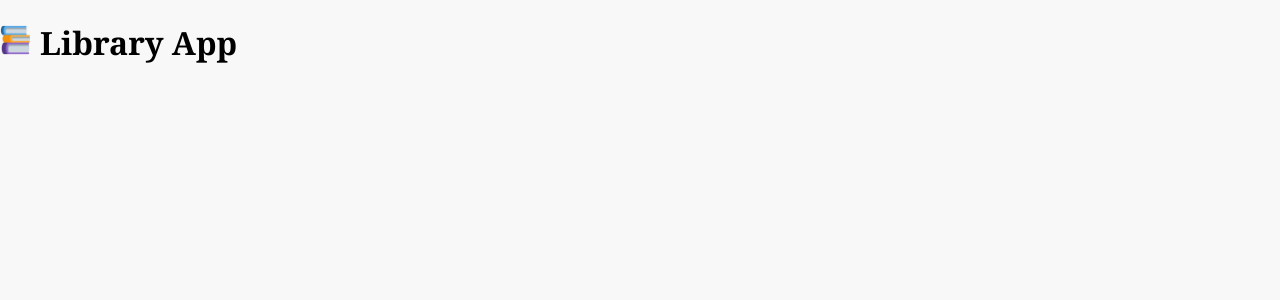
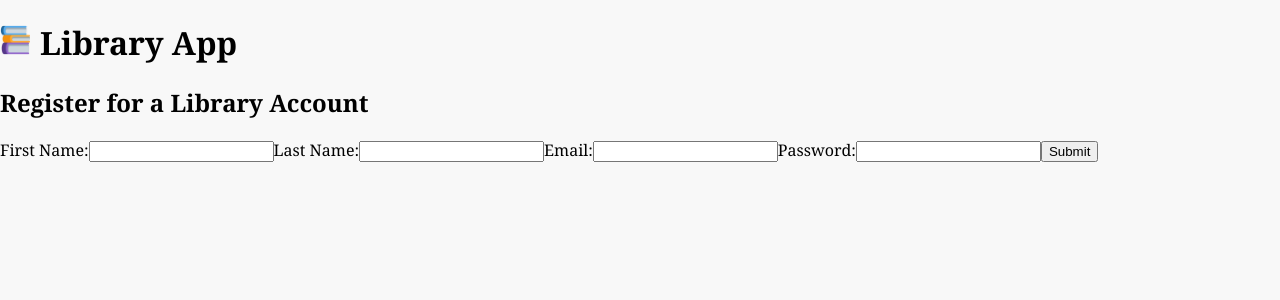
Before and after one commit to LauraMFerrisNY/BookBuddy, a React (Vite) app: page /register in a window 1280 px wide. Shown: the top 300 px of the page. Built offline with nearby package versions, Linux system fonts and the light colour scheme.

Commit message:
Added Registration Form

```diff
--- a/src/App.jsx
+++ b/src/App.jsx
@@ -25,14 +25,14 @@ function App() {
         <p>Don't forget to set up React Router to navigate between the different views of your single page application!</p>
         */}
 
-        <Navigations />
+        <Navigations token={token}/>
       </div>
       <div className='mainSection'>
         <Routes>
           <Route path='/books' element={<Books />} />
           <Route path='/books/:id' element={<SingleBook />} />
           <Route path='/login' element={<Login />} />
-          <Route path='/register' element={<Register />} />
+          <Route path='/register' element={<Register setToken={setToken}/>} />
           <Route path='/account' element={<Account />} />
         </Routes>
       </div>
--- a/src/components/Books.jsx
+++ b/src/components/Books.jsx
@@ -1,6 +1,11 @@
 /* TODO - add your code to create a functional React component that displays all of the available books in the library's catalog. Fetch the book data from the provided API. Users should be able to click on an individual book to navigate to the SingleBook component and view its details. */
+import { useState, useEffect } from "react"
 
 function Books() {
 
+  return (
+    <>
+    </>
+  )
 }
 export default Books
--- a/src/components/Register.jsx
+++ b/src/components/Register.jsx
@@ -1,5 +1,79 @@
 /* TODO - add your code to create a functional React component that renders a registration form */
-function Register() {
+import { useState } from "react"
 
+function Register({setToken}) {
+  const [userFirstName, setUserFirstName] = useState('');
+  const [userLastName, setUserLastName] = useState('');
+  const [userEmail, setUserEmail] = useState('');
+  const [userPassword, setUserPassword] = useState('');
+  const [error, setError] = useState(null);
+
+  async function handleSubmit(event) {
+    event.preventDefault();
+    try {
+      if (userFirstName.length < 1) {
+        setError("Invalid first name.");
+        setToken(null);
+      } else if (userLastName.length < 1) {
+        setError("Invalid last name.");
+        setToken(null);
+      } else if (userEmail.length < 1) {
+        setError("Invalid email.");
+        setToken(null);
+      } else if (userPassword.length < 8) {
+        setError("Your password must contain 8 or more characters");
+        setToken(null);
+      } else {
+        const response = await fetch('/api/users/register', {
+          method: 'POST',
+          headers: {
+            "Content-Type": "application/json"
+          },
+          body: JSON.stringify({
+            firstname: userFirstName,
+            lastname: userLastName,
+            email: userEmail,
+            password: userPassword})
+        });
+        const result = await response.json();
+        console.log(result);
+        setError(null);
+        setToken(result.token);
+        }
+    } catch (error) {
+        setError(error.message);
+    }
+  }
+
+
+  return (
+    <>
+      <h2>Register for a Library Account</h2>
+
+      {error && <p className='submission_error'>{error}</p>}
+
+      <form onSubmit={handleSubmit}>
+        <label className='first_name_form'>
+          First Name:
+          <input type='text' value={userFirstName} onChange={(e) => setUserFirstName(e.target.value)}/>
+        </label>
+        <label className='last_name_form'>
+          Last Name:
+          <input type='text' value={userLastName} onChange={(e) => setUserLastName(e.target.value)}/>
+        </label>
+        <label className='email_form'>
+          Email:
+          <input type='text' value={userEmail} onChange={(e) => setUserEmail(e.target.value)}/>
+        </label>
+        <label className='password_form'>
+          Password:
+          <input type='password' value={userPassword} onChange={(e) => setUserPassword(e.target.value)}/>
+        </label>
+        <label className='submit_button'>
+          <button>Submit</button>
+        </label>
+      </form>
+    </>
+  )
 }
 export default Register
```
Also changed, not shown: src/API/fetchAllBooks.js (added).
